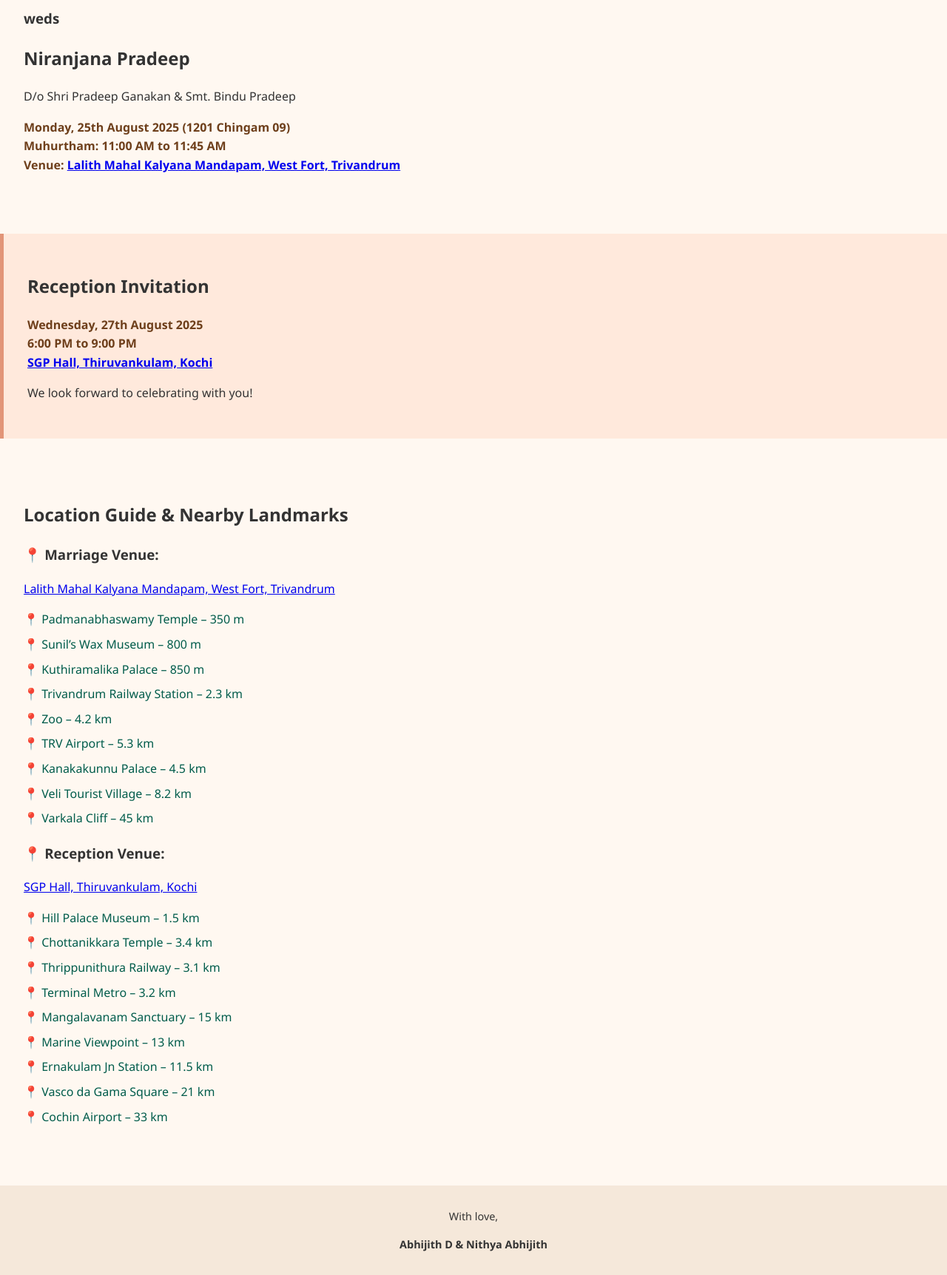
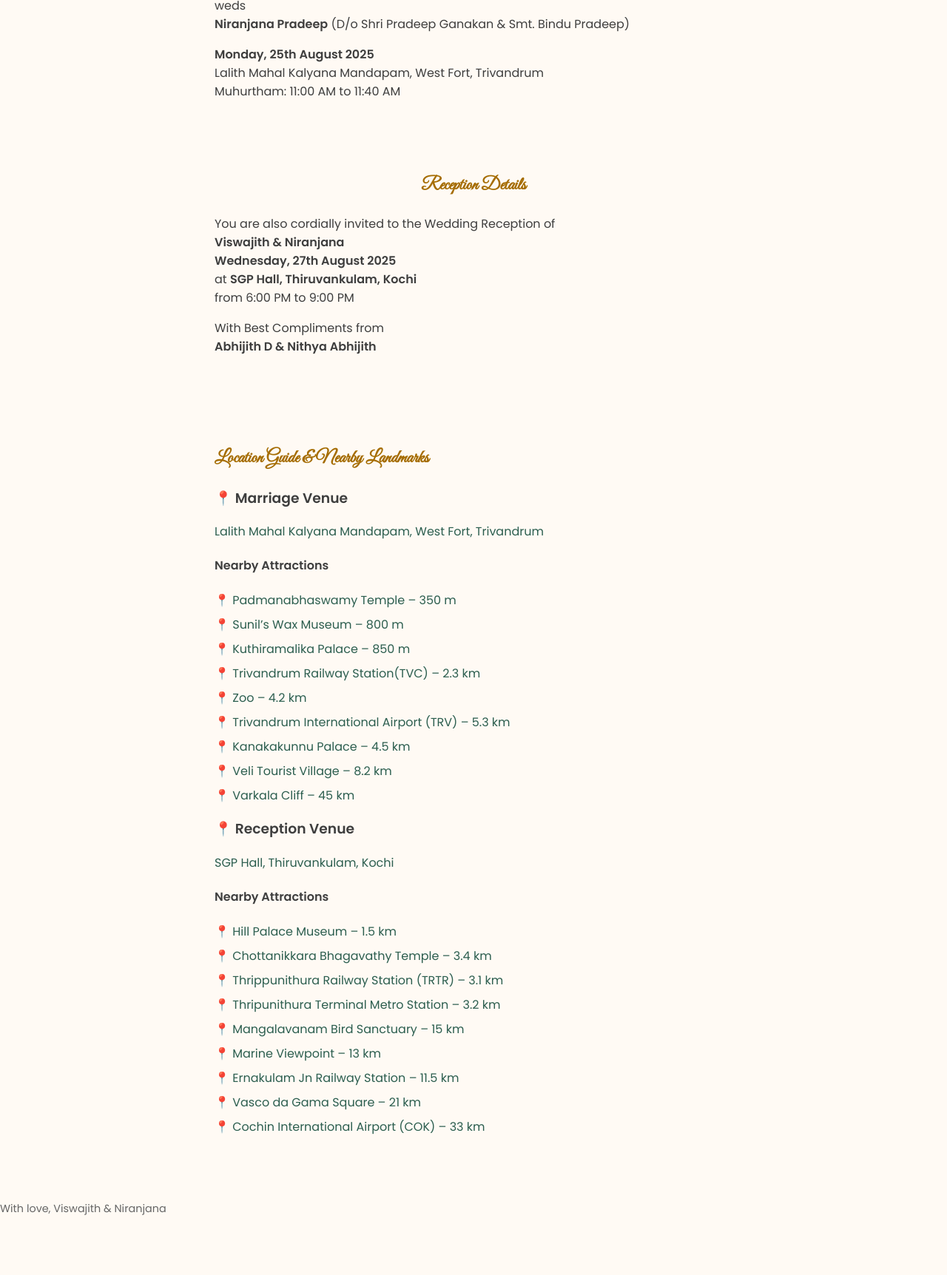
Before and after one commit to viswajithd/viswawedsneeru, a plain HTML site: page index.html in a window 1280 px wide. Shown: the part 566-2290 px from the top of the page at 74% size. After the commit the page ends 2211 px from the top, so only its background shows below. Drawn offline with Linux system fonts and the light colour scheme.

Commit message:
Add files via upload

```diff
--- a/index.html
+++ b/index.html
@@ -1,71 +1,120 @@
+
 <!DOCTYPE html>
 <html lang="en">
 <head>
-  <meta charset="UTF-8" />
-  <meta name="viewport" content="width=device-width, initial-scale=1.0"/>
-  <title>Viswajith weds Niranjana</title>
-  <link rel="stylesheet" href="style.css" />
+    <meta charset="UTF-8">
+    <meta name="viewport" content="width=device-width, initial-scale=1.0">
+    <title>Viswajith & Niranjana Wedding</title>
+    <link href="https://fonts.googleapis.com/css2?family=Great+Vibes&family=Poppins:wght@300;400;600&display=swap" rel="stylesheet">
+    <style>
+        body {
+            margin: 0;
+            font-family: 'Poppins', sans-serif;
+            background-color: #fffaf4;
+            color: #3e3e3e;
+        }
+        header, section {
+            padding: 2rem;
+            text-align: center;
+        }
+        header {
+            background-color: #fff4da;
+            background-image: url('https://i.imgur.com/AFs9pQK.png');
+            background-repeat: no-repeat;
+            background-position: center top;
+            background-size: contain;
+        }
+        h1, h2 {
+            font-family: 'Great Vibes', cursive;
+            color: #a56c00;
+        }
+        .details, .location, .nearby {
+            margin-top: 1.5rem;
+            text-align: left;
+            max-width: 700px;
+            margin-left: auto;
+            margin-right: auto;
+        }
+        a {
+            color: #2c5e4f;
+            text-decoration: none;
+        }
+        a:hover {
+            text-decoration: underline;
+        }
+        .nearby a {
+            display: block;
+            margin-bottom: 0.5rem;
+        }
+        .footer {
+            margin-top: 3rem;
+            font-size: 0.9rem;
+            color: #666;
+        }
+    </style>
 </head>
 <body>
     <header>
-    <h1>Viswajith D <br><span>weds</span><br> Niranjana Pradeep</h1>
-    <p class="highlight">25th August 2025 – Marriage [Trivandrum]</p>
-    <p class="highlight">27th August 2025 – Reception [Kochi]</p>
+        <h1>Wedding Invitation</h1>
+        <h2>Viswajith D <br> weds <br> Niranjana Pradeep</h2>
+        <p>25th August (Monday) - Marriage [Trivandrum]</p>
+        <p>27th August (Wednesday) - Reception [Kochi Chottanikkara]</p>
     </header>
-
-  <section class="invitation">
-    <p>We, Thazhakkal Family, Ashtapathi House, Chottanikkara, Ernakulam Dist. (Kerala),</p>
-    <p>Request the honour of your gracious presence & blessings on the auspicious occasion of our son's marriage</p>
-    <h2>Viswajith D</h2>
-    <p>S/o Smt Dr Kairali Dileep & Shri Dileepan TS (late)</p>
-    <h3>weds</h3>
-    <h2>Niranjana Pradeep</h2>
-    <p>D/o Shri Pradeep Ganakan & Smt. Bindu Pradeep</p>
-    <p class="highlight">Monday, 25th August 2025 (1201 Chingam 09)<br> Muhurtham: 11:00 AM to 11:45 AM<br> Venue: <a href="https://maps.app.goo.gl/sDXLrUbBY6ens6vF9" target="_blank">Lalith Mahal Kalyana Mandapam, West Fort, Trivandrum</a></p>
+    <section>
+        <h2>Formal Invite</h2>
+        <div class="details">
+            <p>I Mrs. Dr. Kairali Dileep, Thazhakkal Family, Ashtapathi House, Chottanikkara, Ernakulam,<br>
+            request the honour of your gracious presence & blessings<br>
+            on the auspicious occasion of my son’s Marriage Reception</p>
+            <p><strong>Viswajith D</strong> (S/o Shri Dileepan TS (late) & Smt Dr Kairali Dileep)<br>
+            weds<br>
+            <strong>Niranjana Pradeep</strong> (D/o Shri Pradeep Ganakan & Smt. Bindu Pradeep)</p>
+            <p><strong>Monday, 25th August 2025</strong> <br>
+            Lalith Mahal Kalyana Mandapam, West Fort, Trivandrum<br>
+            Muhurtham: 11:00 AM to 11:40 AM</p>
+        </div>
     </section>
-
-  <section class="reception">
-    <h2>Reception Invitation</h2>
-    <p class="highlight">Wednesday, 27th August 2025<br> 6:00 PM to 9:00 PM<br> <a href="https://maps.app.goo.gl/RiVvpVF2u7eCCMBQ6" target="_blank">SGP Hall, Thiruvankulam, Kochi</a></p>
-    <p>We look forward to celebrating with you!</p>
+    <section>
+        <h2>Reception Details</h2>
+        <div class="details">
+            <p>You are also cordially invited to the Wedding Reception of<br>
+            <strong>Viswajith & Niranjana</strong><br>
+            <strong>Wednesday, 27th August 2025</strong><br>
+            at <strong>SGP Hall, Thiruvankulam, Kochi</strong><br>
+            from 6:00 PM to 9:00 PM</p>
+            <p>With Best Compliments from<br><strong>Abhijith D & Nithya Abhijith</strong></p>
+        </div>
     </section>
-
     <section class="location">
         <h2>Location Guide & Nearby Landmarks</h2>
-    <div class="venue">
-      <h3>📍 Marriage Venue:</h3>
+        <div class="nearby">
+            <h3>📍 Marriage Venue</h3>
             <a href="https://maps.app.goo.gl/sDXLrUbBY6ens6vF9" target="_blank">Lalith Mahal Kalyana Mandapam, West Fort, Trivandrum</a>
-      <ul>
-        <li><a href="https://g.co/kgs/csyC773" target="_blank">📍 Padmanabhaswamy Temple – 350 m</a></li>
-        <li><a href="https://g.co/kgs/43DwBDH" target="_blank">📍 Sunil’s Wax Museum – 800 m</a></li>
-        <li><a href="https://maps.app.goo.gl/poT88mU9nP8Tcsed6" target="_blank">📍 Kuthiramalika Palace – 850 m</a></li>
-        <li><a href="https://maps.app.goo.gl/et8rn4243F4uX2qN7" target="_blank">📍 Trivandrum Railway Station – 2.3 km</a></li>
-        <li><a href="https://maps.app.goo.gl/rYZUSvdrPRNxKSvJ7" target="_blank">📍 Zoo – 4.2 km</a></li>
-        <li><a href="https://maps.app.goo.gl/zmJgvWKTEFsf2vDG6" target="_blank">📍 TRV Airport – 5.3 km</a></li>
-        <li><a href="https://maps.app.goo.gl/SJfojcrqnLXrB6LCA" target="_blank">📍 Kanakakunnu Palace – 4.5 km</a></li>
-        <li><a href="https://maps.app.goo.gl/17B2Jz9TFCsUMZG38" target="_blank">📍 Veli Tourist Village – 8.2 km</a></li>
-        <li><a href="https://maps.app.goo.gl/biX1ER2Ti45PbMhs5" target="_blank">📍 Varkala Cliff – 45 km</a></li>
-      </ul>
+            <h4>Nearby Attractions</h4>
+            <a href="https://g.co/kgs/csyC773">📍 Padmanabhaswamy Temple – 350 m</a>
+            <a href="https://g.co/kgs/43DwBDH">📍 Sunil’s Wax Museum – 800 m</a>
+            <a href="https://maps.app.goo.gl/poT88mU9nP8Tcsed6">📍 Kuthiramalika Palace – 850 m</a>
+            <a href="https://maps.app.goo.gl/et8rn4243F4uX2qN7">📍 Trivandrum Railway Station(TVC) – 2.3 km</a>
+            <a href="https://maps.app.goo.gl/rYZUSvdrPRNxKSvJ7">📍 Zoo – 4.2 km</a>
+            <a href="https://maps.app.goo.gl/zmJgvWKTEFsf2vDG6">📍 Trivandrum International Airport (TRV) – 5.3 km</a>
+            <a href="https://maps.app.goo.gl/SJfojcrqnLXrB6LCA">📍 Kanakakunnu Palace – 4.5 km</a>
+            <a href="https://maps.app.goo.gl/17B2Jz9TFCsUMZG38">📍 Veli Tourist Village – 8.2 km</a>
+            <a href="https://maps.app.goo.gl/biX1ER2Ti45PbMhs5">📍 Varkala Cliff – 45 km</a>
 
-      <h3>📍 Reception Venue:</h3>
+            <h3>📍 Reception Venue</h3>
             <a href="https://maps.app.goo.gl/RiVvpVF2u7eCCMBQ6" target="_blank">SGP Hall, Thiruvankulam, Kochi</a>
-      <ul>
-        <li><a href="https://maps.app.goo.gl/dxfP3kUvrLCca8zBA" target="_blank">📍 Hill Palace Museum – 1.5 km</a></li>
-        <li><a href="https://maps.app.goo.gl/b2Qa5Lp9UJxup5yXA" target="_blank">📍 Chottanikkara Temple – 3.4 km</a></li>
-        <li><a href="https://maps.app.goo.gl/hwJzdJerChhv5NZVA" target="_blank">📍 Thrippunithura Railway – 3.1 km</a></li>
-        <li><a href="https://maps.app.goo.gl/c4s1m3hMn85WHunW9" target="_blank">📍 Terminal Metro – 3.2 km</a></li>
-        <li><a href="https://maps.app.goo.gl/Ci2zZUALW5aZEgc97" target="_blank">📍 Mangalavanam Sanctuary – 15 km</a></li>
-        <li><a href="https://maps.app.goo.gl/BbLWSK7w58pqHCdR7" target="_blank">📍 Marine Viewpoint – 13 km</a></li>
-        <li><a href="https://maps.app.goo.gl/GroNx9gSm97nMrVo9" target="_blank">📍 Ernakulam Jn Station – 11.5 km</a></li>
-        <li><a href="https://maps.app.goo.gl/hjDePcLXggzZNa1y7" target="_blank">📍 Vasco da Gama Square – 21 km</a></li>
-        <li><a href="https://maps.app.goo.gl/vMSETDdtKFZtWqyS6" target="_blank">📍 Cochin Airport – 33 km</a></li>
-      </ul>
+            <h4>Nearby Attractions</h4>
+            <a href="https://maps.app.goo.gl/dxfP3kUvrLCca8zBA">📍 Hill Palace Museum – 1.5 km</a>
+            <a href="https://maps.app.goo.gl/b2Qa5Lp9UJxup5yXA">📍 Chottanikkara Bhagavathy Temple – 3.4 km</a>
+            <a href="https://maps.app.goo.gl/hwJzdJerChhv5NZVA">📍 Thrippunithura Railway Station (TRTR) – 3.1 km</a>
+            <a href="https://maps.app.goo.gl/c4s1m3hMn85WHunW9">📍 Thripunithura Terminal Metro Station – 3.2 km</a>
+            <a href="https://maps.app.goo.gl/Ci2zZUALW5aZEgc97">📍 Mangalavanam Bird Sanctuary – 15 km</a>
+            <a href="https://maps.app.goo.gl/BbLWSK7w58pqHCdR7">📍 Marine Viewpoint – 13 km</a>
+            <a href="https://maps.app.goo.gl/GroNx9gSm97nMrVo9">📍 Ernakulam Jn Railway Station – 11.5 km</a>
+            <a href="https://maps.app.goo.gl/hjDePcLXggzZNa1y7">📍 Vasco da Gama Square – 21 km</a>
+            <a href="https://maps.app.goo.gl/vMSETDdtKFZtWqyS6">📍 Cochin International Airport (COK) – 33 km</a>
         </div>
     </section>
-
-  <footer>
-    <p>With love,</p>
-    <p><strong>Abhijith D & Nithya Abhijith</strong></p>
-  </footer>
+    <footer class="footer">With love, Viswajith & Niranjana</footer>
 </body>
 </html>
```
Lines whose indentation alone changed are shown as unchanged.
